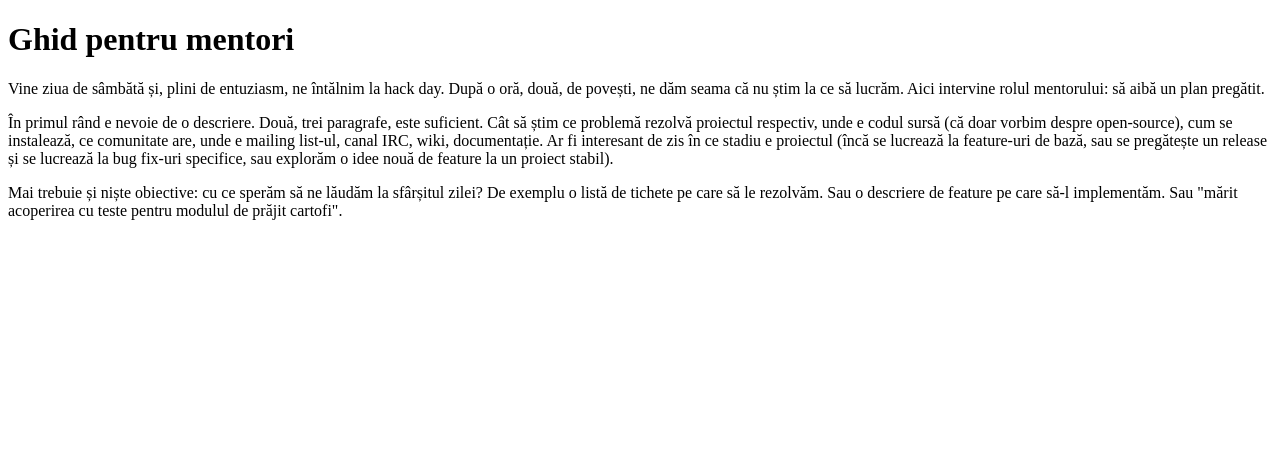
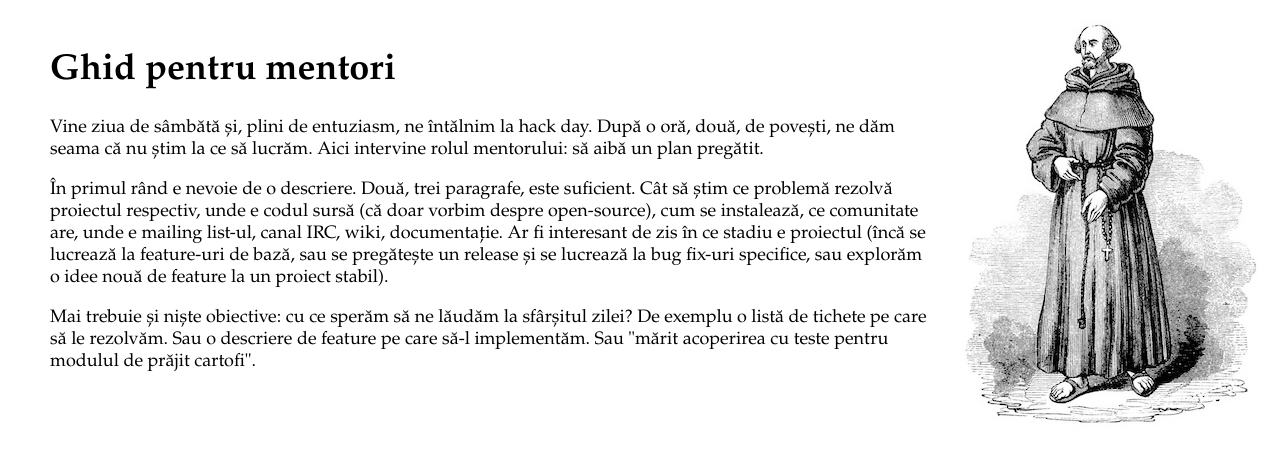
Before and after one commit to rosedu/hackday, a Jekyll site: the page built from mentori.html, in a window 1280 px wide. Shown: the top 462 px of the page. Built offline with Jekyll 4.4.1, drawn with Linux system fonts in a browser that asks for light colours.

Commit message:
mentors page layout
image source: http://www.fromoldbooks.org/OldEngland/pages/1028-Franciscan,-or-Grey-Friar/

```diff
--- a/_layouts/default.html
+++ b/_layouts/default.html
@@ -3,11 +3,9 @@
 <head>
    <meta http-equiv="content-type" content="text/html; charset=utf-8">
    <title>{{ page.title }}</title>
-   <link rel="stylesheet" href="{{ site.url }}/stylish.css">
+   <link rel="stylesheet" href="{{ site.url }}/css/stylish.css">
 </head>
-<body>
 
 {{ content }}
 
-</body>
 </html>
--- a/css/stylish.css
+++ b/css/stylish.css
@@ -1,5 +1,9 @@
 body {
-    font-family: Helvetica, Verdana, Arial, sans-serif;
+    font-family: 'Garamond', 'Georgia', serif;
     font-size: 18px;
-    background: #E1E1E1;
 }
+
+body.mentors-page {
+    background: url(img/friar.jpeg) no-repeat scroll top right;
+    margin: 50px 350px 50px 50px;
+}
--- a/mentori.html
+++ b/mentori.html
@@ -2,6 +2,8 @@
 title: ROSEdu Hack Days - ghid pentru mentori
 layout: default
 ---
+
+<body class="mentors-page">
 
 <h1>Ghid pentru mentori</h1>
 
@@ -23,3 +25,5 @@ stabil).</p>
 sfârșitul zilei? De exemplu o listă de tichete pe care să le rezolvăm.
 Sau o descriere de feature pe care să-l implementăm. Sau "mărit
 acoperirea cu teste pentru modulul de prăjit cartofi".</p>
+
+</body>
```
Also changed, not shown: css/img/friar.jpeg (added).
